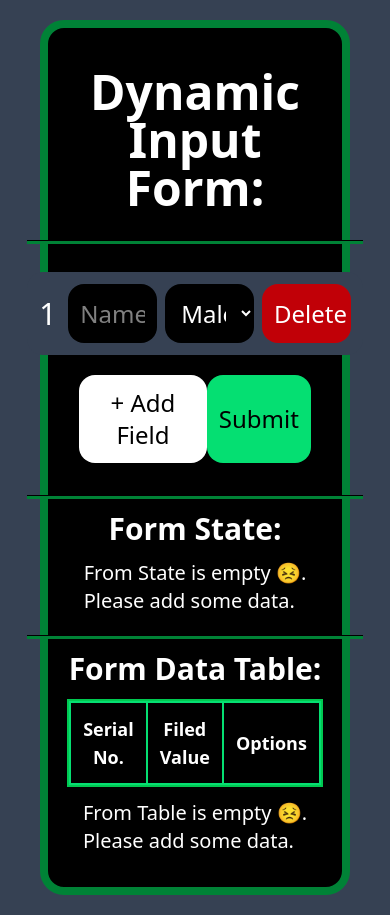
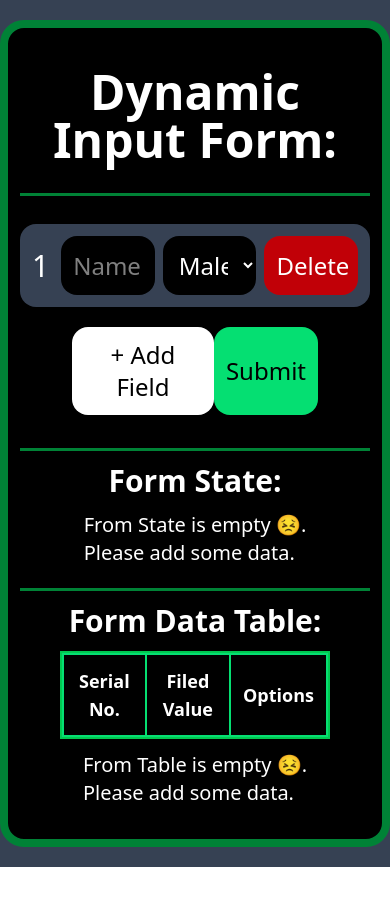
Before and after one commit to mahabub5090/Dynamic_Input_Form_with_React.js, a React (Vite) app: page / in a window 390 px wide. After the commit the page ends 867 px from the top, so only its background shows below. Built offline with nearby package versions, Linux system fonts and the light colour scheme.

Commit message:
Small screen responsiveness correction

```diff
--- a/src/Components/FullForm.jsx
+++ b/src/Components/FullForm.jsx
@@ -147,7 +147,7 @@ function FullForm() {
   // Logic end AND Render Start;;
 
   return (
-    <main className="my-5 mx-10  md:my-10 md:mx-20 lg:my-15 lg:mx-30 content-center grid justify-center p-3 bg-black border-8 rounded-3xl border-green-700">
+    <main className="my-5 md:my-10 md:mx-20 lg:my-15 lg:mx-30 content-center grid justify-center p-3 bg-black border-8 rounded-3xl border-green-700">
       <header className="text-white text-5xl text-center p-7 font-extrabold">Dynamic Input Form:</header>
       <hr className="bg-green-700 h-1 w-full mb-5" />
       <section className="">
```
